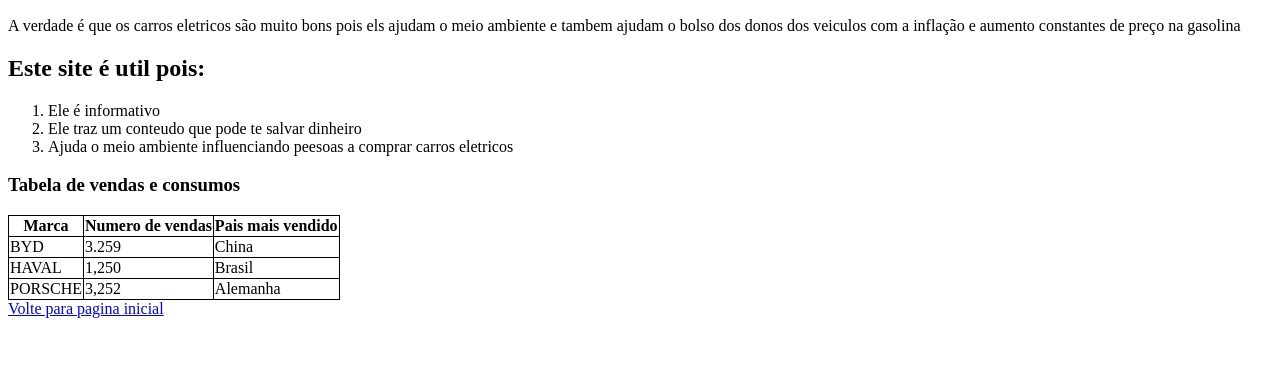
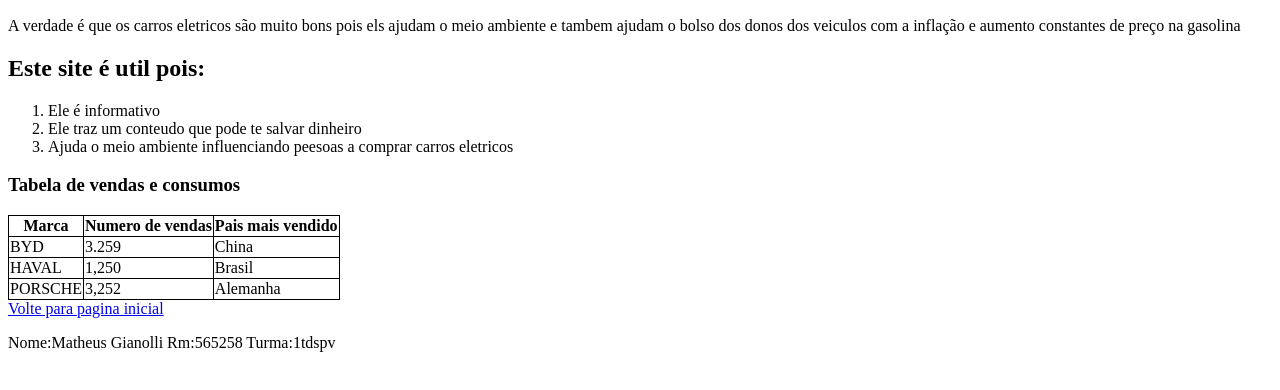
Before and after one commit to MatheusGianolli/cp01-front-fiap, a plain HTML site: page about.html in a window 1280 px wide. Shown: the part 110-500 px from the top of the page. Drawn offline with Linux system fonts and the light colour scheme.

Commit message:
Versão final

```diff
--- a/about.html
+++ b/about.html
@@ -50,6 +50,7 @@
       </tbody>
       </table>
       <a href="index.html"> Volte para pagina inicial</a>
+      <p>Nome:Matheus Gianolli Rm:565258 Turma:1tdspv</p>
 </body>
 
 </html>
```
